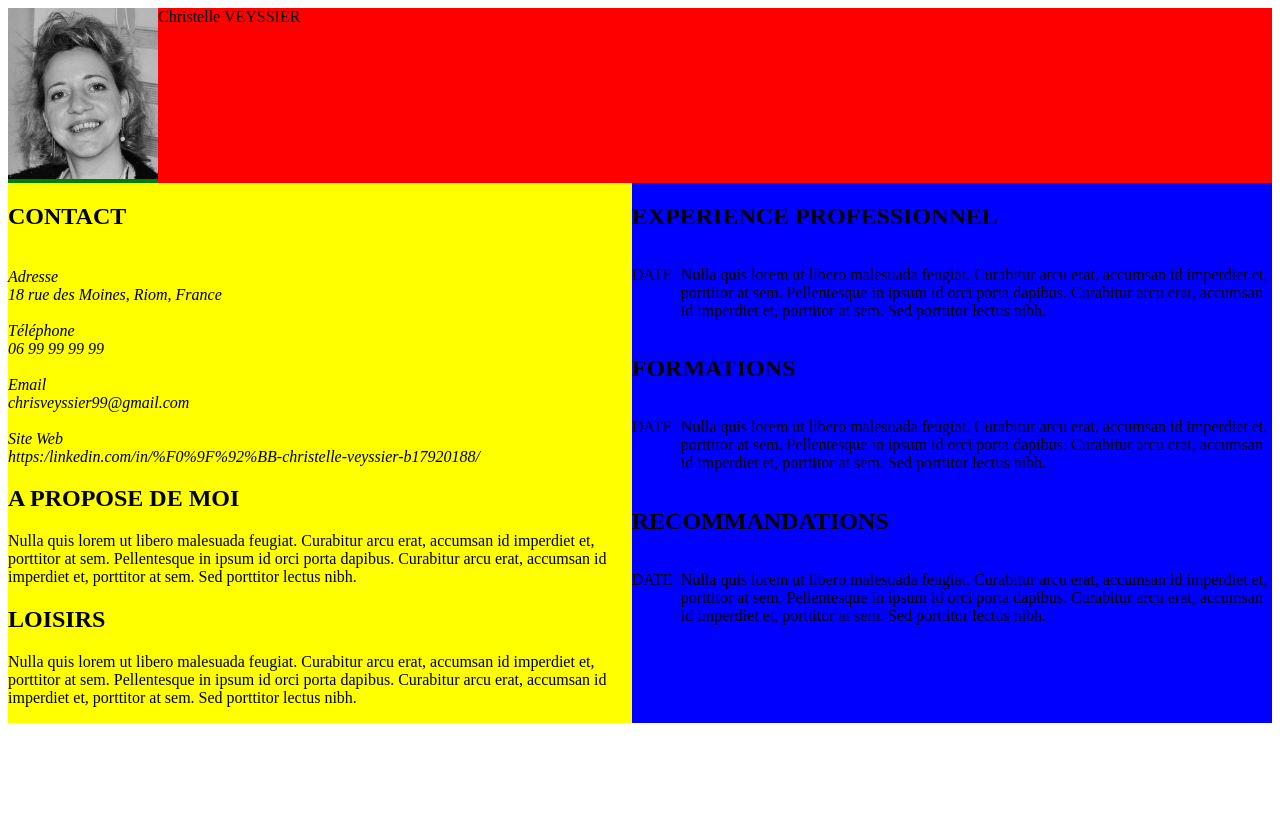
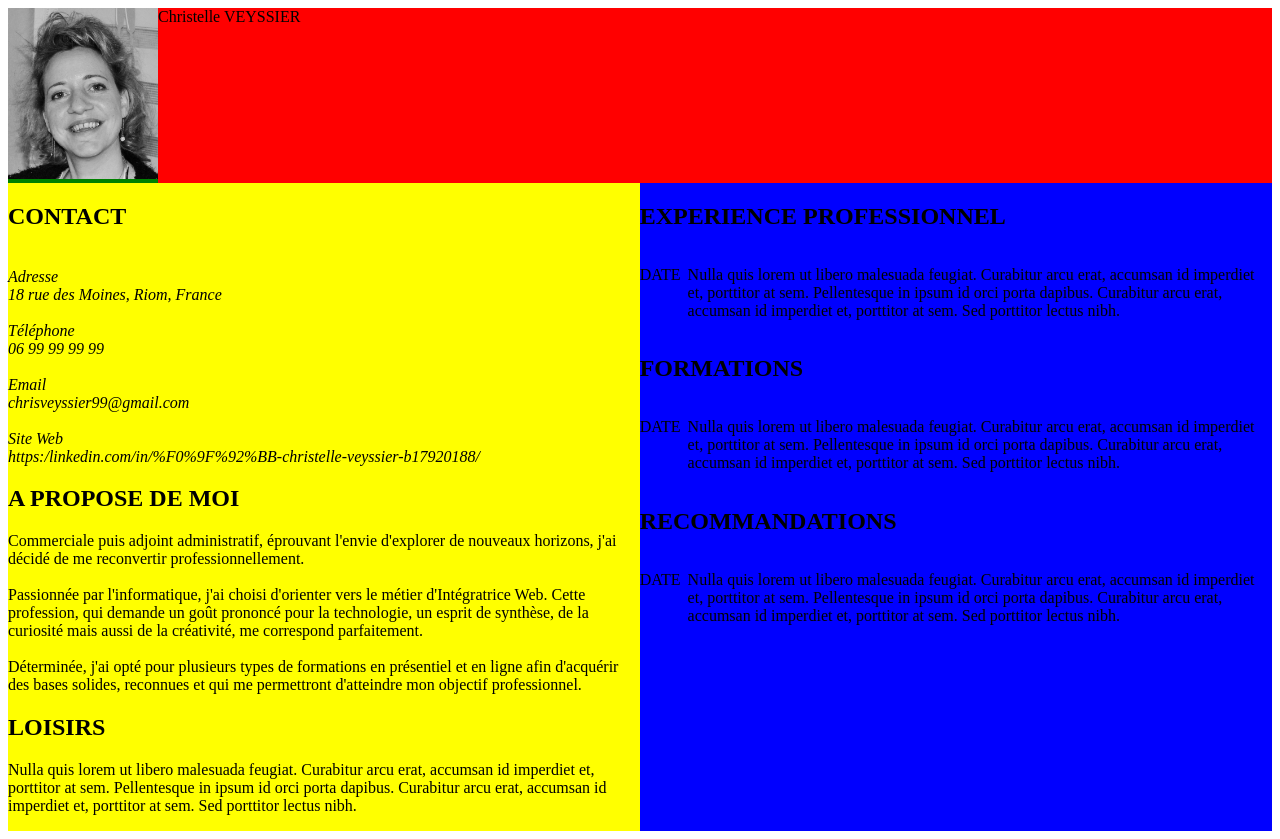
Before and after one commit to Christelle31/P2V2, a plain HTML site: page index.html in a window 1280 px wide. Before the commit the page ends 800 px from the top, so only its background shows below. Drawn offline with Linux system fonts and the light colour scheme.

Commit message:
Ajout à propose de moi

```diff
--- a/index.html
+++ b/index.html
@@ -1,9 +1,11 @@
 <!DOCTYPE html>
 <html>
+
 <head>
     <title>Christelle VEYSSIER</title>
     <link rel="stylesheet" type="text/css" href="./css/stylesheet.css">
 </head>
+
 <body>
 
     <header>
@@ -34,11 +36,13 @@
             </section>
             <section>
                 <h2>A PROPOSE DE MOI</h2>
-				<p>	Nulla quis lorem ut libero malesuada feugiat. Curabitur arcu erat, accumsan id imperdiet et, porttitor at sem. Pellentesque in ipsum id orci porta dapibus. Curabitur arcu erat, accumsan id imperdiet et, porttitor at sem. Sed porttitor lectus nibh.</p>
+                <p>Commerciale puis adjoint administratif, éprouvant l'envie d'explorer de nouveaux horizons, j'ai décidé de me reconvertir professionnellement.<br><br>Passionnée par l'informatique, j'ai choisi d'orienter vers le métier d'Intégratrice Web. Cette profession, qui demande un goût prononcé pour la technologie, un esprit de synthèse, de la curiosité mais aussi de la créativité, me correspond parfaitement.<br><br>Déterminée, j'ai opté pour plusieurs types de formations en présentiel et en ligne afin d'acquérir des bases solides, reconnues et qui me permettront d'atteindre mon objectif professionnel.</p>
             </section>
             <section>
                 <h2>LOISIRS</h2>
-				<p>	Nulla quis lorem ut libero malesuada feugiat. Curabitur arcu erat, accumsan id imperdiet et, porttitor at sem. Pellentesque in ipsum id orci porta dapibus. Curabitur arcu erat, accumsan id imperdiet et, porttitor at sem. Sed porttitor lectus nibh.</p>
+                <p> Nulla quis lorem ut libero malesuada feugiat. Curabitur arcu erat, accumsan id imperdiet et,
+                    porttitor at sem. Pellentesque in ipsum id orci porta dapibus. Curabitur arcu erat, accumsan id
+                    imperdiet et, porttitor at sem. Sed porttitor lectus nibh.</p>
             </section>
         </aside>
         <main>
@@ -46,25 +50,32 @@
                 <h2>EXPERIENCE PROFESSIONNEL</h2>
                 <div class="subcontainer">
                     <p class="date">DATE</p>
-					<p>	Nulla quis lorem ut libero malesuada feugiat. Curabitur arcu erat, accumsan id imperdiet et, porttitor at sem. Pellentesque in ipsum id orci porta dapibus. Curabitur arcu erat, accumsan id imperdiet et, porttitor at sem. Sed porttitor lectus nibh.</p>
+                    <p> Nulla quis lorem ut libero malesuada feugiat. Curabitur arcu erat, accumsan id imperdiet et,
+                        porttitor at sem. Pellentesque in ipsum id orci porta dapibus. Curabitur arcu erat, accumsan id
+                        imperdiet et, porttitor at sem. Sed porttitor lectus nibh.</p>
                 </div>
             </section>
             <section>
                 <h2>FORMATIONS</h2>
                 <div class="subcontainer">
                     <p class="date">DATE</p>
-					<p>	Nulla quis lorem ut libero malesuada feugiat. Curabitur arcu erat, accumsan id imperdiet et, porttitor at sem. Pellentesque in ipsum id orci porta dapibus. Curabitur arcu erat, accumsan id imperdiet et, porttitor at sem. Sed porttitor lectus nibh.</p>
+                    <p> Nulla quis lorem ut libero malesuada feugiat. Curabitur arcu erat, accumsan id imperdiet et,
+                        porttitor at sem. Pellentesque in ipsum id orci porta dapibus. Curabitur arcu erat, accumsan id
+                        imperdiet et, porttitor at sem. Sed porttitor lectus nibh.</p>
                 </div>
             </section>
             <section>
                 <h2>RECOMMANDATIONS</h2>
                 <div class="subcontainer">
                     <p class="date">DATE</p>
-					<p>	Nulla quis lorem ut libero malesuada feugiat. Curabitur arcu erat, accumsan id imperdiet et, porttitor at sem. Pellentesque in ipsum id orci porta dapibus. Curabitur arcu erat, accumsan id imperdiet et, porttitor at sem. Sed porttitor lectus nibh.</p>
+                    <p> Nulla quis lorem ut libero malesuada feugiat. Curabitur arcu erat, accumsan id imperdiet et,
+                        porttitor at sem. Pellentesque in ipsum id orci porta dapibus. Curabitur arcu erat, accumsan id
+                        imperdiet et, porttitor at sem. Sed porttitor lectus nibh.</p>
                 </div>
             </section>
         </main>
     </div>
 
 </body>
+
 </html>
```
Lines whose indentation alone changed are shown as unchanged.
